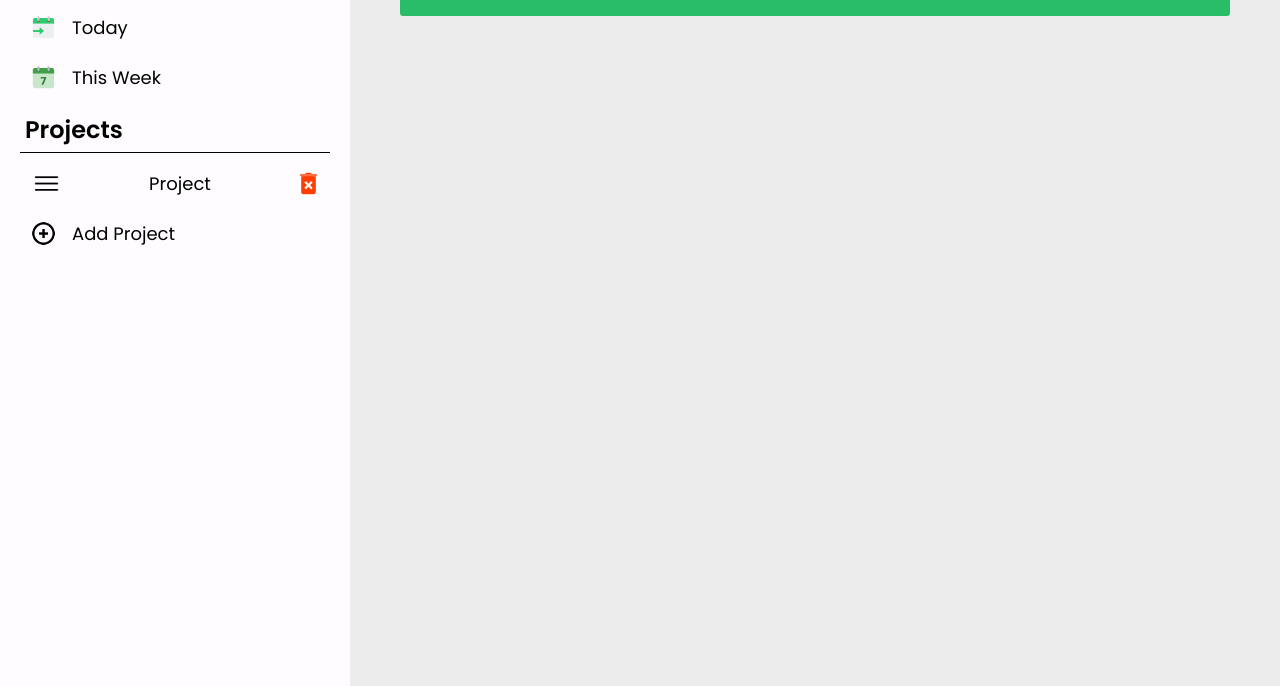
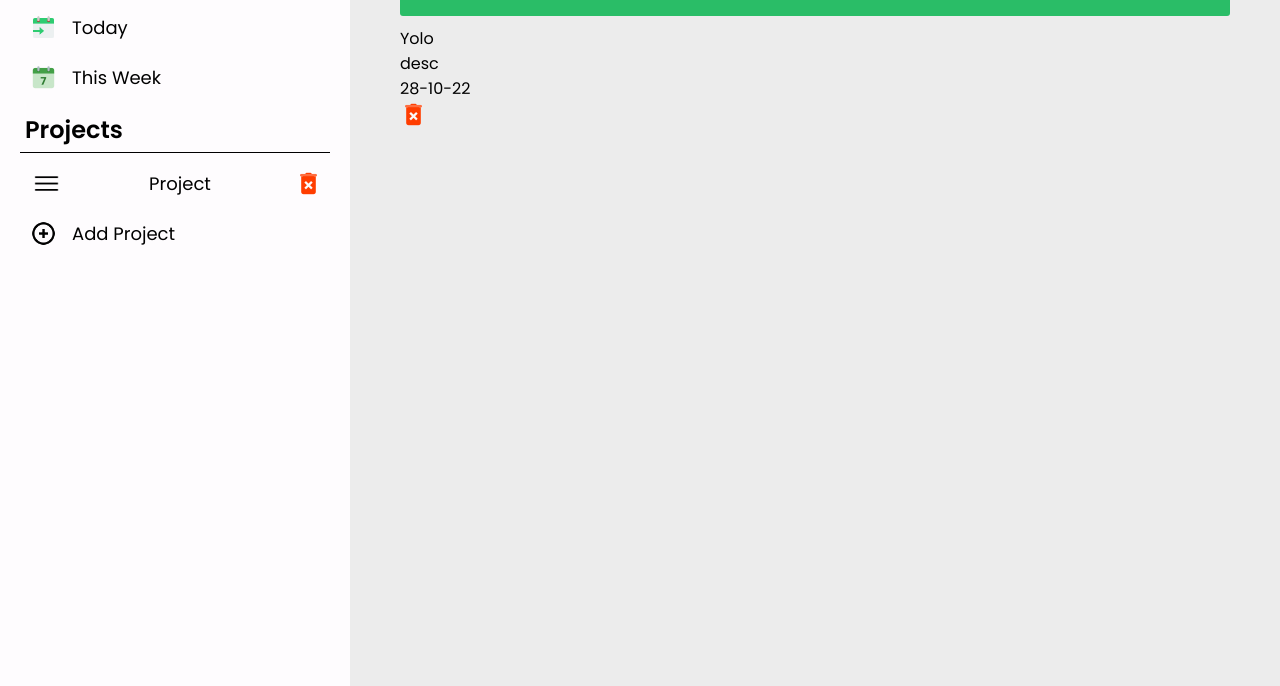
Before and after one commit to AbdulMoeez060/odin-todo, a website built with webpack: page src/template.html in a window 1280 px wide. Shown: the part 186-872 px from the top of the page. Built offline with nearby package versions, Linux system fonts and the light colour scheme; files whose address does not match are found by name; a web font is replaced by a local one.

Commit message:
add todo item html

```diff
--- a/src/index.js
+++ b/src/index.js
@@ -60,6 +60,8 @@
             var form = document.querySelector('.project-form');
 
             form.classList.add('hide');
+            var input = document.querySelector('.project-name-inp');
+            input.value = '';
             var projectButton = document.querySelector('.add-project');
 
             projectButton.classList.remove('hide')
--- a/src/template.html
+++ b/src/template.html
@@ -42,7 +42,7 @@
           <div class="project-form hide">
             <form onsubmit="event.preventDefault();">
 
-              <input type="text" placeholder="Enter Project Name" />
+              <input class="project-name-inp" type="text" placeholder="Enter Project Name" required/>
               <div class="buttons">
                 <input type="submit" class="project-add" value="Add" />
                 <input type="button" class="cancel-project" value="Cancel" />
@@ -54,7 +54,17 @@
       <div class="content">
         <div class="name">All Tasks</div>
         <div class="todos">
+          <div class="todo-item">
+            <div class="text">
+              <p>Yolo</p>
+              <p>desc</p>
+            </div>
+            <div>
+              <p class="date">28-10-22</p>
+              <img src="del.png">
+            </div>
 
+          </div>
         </div>
       </div>
     </div>
```
